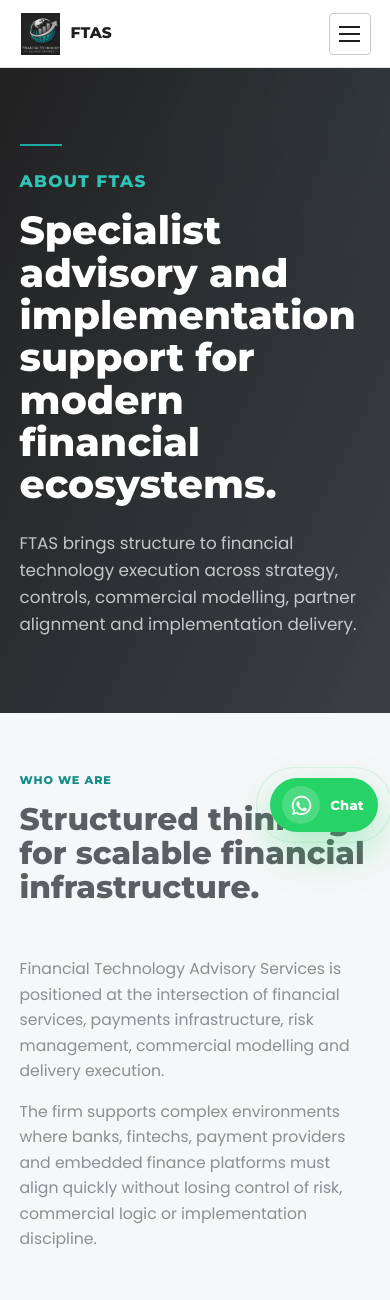
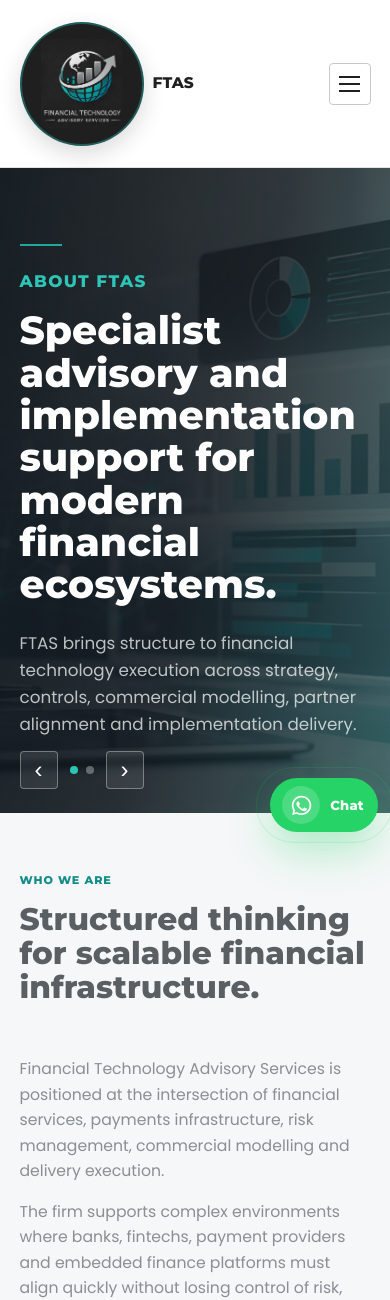
Before and after one commit to theo117/FTAS, a PHP site: page /about.html in a window 390 px wide. Shown: the top 1300 px of the page. Run offline with PHP 8.4, Linux system fonts and the light colour scheme.

Commit message:
Refactor logo implementation across multiple pages for consistent styling and improved layout

```diff
--- a/about.html
+++ b/about.html
@@ -93,7 +93,7 @@
   <body>
     <header class="site-header">
       <a class="brand" href="index.html" aria-label="FTAS home">
-        <img src="assets/fsa-logo.webp" alt="Financial Technology Advisory Services logo" width="346" height="378" />
+        <span class="logo-badge"><img src="assets/fsa-logo.webp" alt="Financial Technology Advisory Services logo" width="346" height="378" /></span>
         <span>FTAS</span>
       </a>
       <button class="nav-toggle" type="button" aria-expanded="false" aria-controls="site-nav">
@@ -257,7 +257,7 @@
     <footer class="site-footer">
       <div class="wrap footer-grid">
         <div class="footer-brand">
-          <img src="assets/fsa-logo.webp" alt="" width="346" height="378" loading="lazy" decoding="async" />
+          <span class="logo-badge"><img src="assets/fsa-logo.webp" alt="" width="346" height="378" loading="lazy" decoding="async" /></span>
           <p>Financial Technology Advisory Services helps financial innovators build safer operating models.</p>
         </div>
         <div>
--- a/contact.html
+++ b/contact.html
@@ -30,7 +30,7 @@
   <body>
     <header class="site-header">
       <a class="brand" href="index.html" aria-label="FTAS home">
-        <img src="assets/fsa-logo.webp" alt="Financial Technology Advisory Services logo" width="346" height="378" />
+        <span class="logo-badge"><img src="assets/fsa-logo.webp" alt="Financial Technology Advisory Services logo" width="346" height="378" /></span>
         <span>FTAS</span>
       </a>
       <button class="nav-toggle" type="button" aria-expanded="false" aria-controls="site-nav">
@@ -115,7 +115,7 @@
     <footer class="site-footer">
       <div class="wrap footer-grid">
         <div class="footer-brand">
-          <img src="assets/fsa-logo.webp" alt="" width="346" height="378" loading="lazy" decoding="async" />
+          <span class="logo-badge"><img src="assets/fsa-logo.webp" alt="" width="346" height="378" loading="lazy" decoding="async" /></span>
           <p>Financial Technology Advisory Services helps financial innovators build successful banking partnerships.</p>
         </div>
         <div>
--- a/index.html
+++ b/index.html
@@ -88,7 +88,7 @@
   <body>
     <header class="site-header">
       <a class="brand" href="index.html" aria-label="FTAS home">
-        <img src="assets/fsa-logo.webp" alt="Financial Technology Advisory Services logo" width="346" height="378" />
+        <span class="logo-badge"><img src="assets/fsa-logo.webp" alt="Financial Technology Advisory Services logo" width="346" height="378" /></span>
         <span>FTAS</span>
       </a>
 
@@ -329,7 +329,7 @@
     <footer class="site-footer">
       <div class="wrap footer-grid">
         <div class="footer-brand">
-          <img src="assets/fsa-logo.webp" alt="" width="346" height="378" loading="lazy" decoding="async" />
+          <span class="logo-badge"><img src="assets/fsa-logo.webp" alt="" width="346" height="378" loading="lazy" decoding="async" /></span>
           <p>
             FTAS helps banks, fintechs, payment providers and enterprise businesses build successful
             banking partnerships from concept to market.
--- a/insights.html
+++ b/insights.html
@@ -30,7 +30,7 @@
   <body>
     <header class="site-header">
       <a class="brand" href="index.html" aria-label="FTAS home">
-        <img src="assets/fsa-logo.webp" alt="Financial Technology Advisory Services logo" width="346" height="378" />
+        <span class="logo-badge"><img src="assets/fsa-logo.webp" alt="Financial Technology Advisory Services logo" width="346" height="378" /></span>
         <span>FTAS</span>
       </a>
       <button class="nav-toggle" type="button" aria-expanded="false" aria-controls="site-nav">
@@ -73,7 +73,7 @@
     <footer class="site-footer">
       <div class="wrap footer-grid">
         <div class="footer-brand">
-          <img src="assets/fsa-logo.webp" alt="" width="346" height="378" loading="lazy" decoding="async" />
+          <span class="logo-badge"><img src="assets/fsa-logo.webp" alt="" width="346" height="378" loading="lazy" decoding="async" /></span>
           <p>Financial Technology Advisory Services helps financial innovators build safer operating models.</p>
         </div>
         <div>
--- a/paia.html
+++ b/paia.html
@@ -30,7 +30,7 @@
   <body>
     <header class="site-header">
       <a class="brand" href="index.html" aria-label="FTAS home">
-        <img src="assets/fsa-logo.webp" alt="Financial Technology Advisory Services logo" width="346" height="378" />
+        <span class="logo-badge"><img src="assets/fsa-logo.webp" alt="Financial Technology Advisory Services logo" width="346" height="378" /></span>
         <span>FTAS</span>
       </a>
       <button class="nav-toggle" type="button" aria-expanded="false" aria-controls="site-nav">
@@ -234,7 +234,7 @@
     <footer class="site-footer">
       <div class="wrap footer-grid">
         <div class="footer-brand">
-          <img src="assets/fsa-logo.webp" alt="" width="346" height="378" loading="lazy" decoding="async" />
+          <span class="logo-badge"><img src="assets/fsa-logo.webp" alt="" width="346" height="378" loading="lazy" decoding="async" /></span>
           <p>Financial Technology Advisory Services helps financial innovators build safer operating models.</p>
         </div>
         <div>
--- a/post.html
+++ b/post.html
@@ -33,7 +33,7 @@
   <body>
     <header class="site-header">
       <a class="brand" href="index.html" aria-label="FTAS home">
-        <img src="assets/fsa-logo.webp" alt="Financial Technology Advisory Services logo" width="346" height="378" />
+        <span class="logo-badge"><img src="assets/fsa-logo.webp" alt="Financial Technology Advisory Services logo" width="346" height="378" /></span>
         <span>FTAS</span>
       </a>
       <button class="nav-toggle" type="button" aria-expanded="false" aria-controls="site-nav">
@@ -76,7 +76,7 @@
     <footer class="site-footer">
       <div class="wrap footer-grid">
         <div class="footer-brand">
-          <img src="assets/fsa-logo.webp" alt="" width="346" height="378" loading="lazy" decoding="async" />
+          <span class="logo-badge"><img src="assets/fsa-logo.webp" alt="" width="346" height="378" loading="lazy" decoding="async" /></span>
           <p>Financial Technology Advisory Services helps financial innovators build safer operating models.</p>
         </div>
         <div>
--- a/services.html
+++ b/services.html
@@ -30,7 +30,7 @@
   <body>
     <header class="site-header">
       <a class="brand" href="index.html" aria-label="FTAS home">
-        <img src="assets/fsa-logo.webp" alt="Financial Technology Advisory Services logo" width="346" height="378" />
+        <span class="logo-badge"><img src="assets/fsa-logo.webp" alt="Financial Technology Advisory Services logo" width="346" height="378" /></span>
         <span>FTAS</span>
       </a>
       <button class="nav-toggle" type="button" aria-expanded="false" aria-controls="site-nav">
@@ -211,7 +211,7 @@
     <footer class="site-footer">
       <div class="wrap footer-grid">
         <div class="footer-brand">
-          <img src="assets/fsa-logo.webp" alt="" width="346" height="378" loading="lazy" decoding="async" />
+          <span class="logo-badge"><img src="assets/fsa-logo.webp" alt="" width="346" height="378" loading="lazy" decoding="async" /></span>
           <p>Financial Technology Advisory Services helps financial innovators build successful banking partnerships.</p>
         </div>
         <div>
--- a/style.css
+++ b/style.css
@@ -13,6 +13,7 @@
   --shadow: 0 24px 60px rgba(31, 31, 31, 0.1);
   --max: 1180px;
   --gutter: clamp(20px, 5vw, 72px);
+  --header-height: 210px;
 }
 
 * {
@@ -31,7 +32,7 @@ body {
 
 body {
   margin: 0;
-  padding-top: 72px;
+  padding-top: var(--header-height);
   color: var(--ink);
   background: var(--surface);
   font-family: "Poppins", Calibri, Arial, sans-serif;
@@ -121,7 +122,7 @@ p {
   display: flex;
   align-items: center;
   justify-content: space-between;
-  min-height: 72px;
+  min-height: var(--header-height);
   padding: 10px var(--gutter);
   background: rgba(255, 255, 255, 0.96);
   border-bottom: 1px solid var(--line);
@@ -138,9 +139,23 @@ p {
   font-weight: 800;
 }
 
-.brand img {
-  width: 50px;
-  height: 50px;
+.brand .logo-badge {
+  display: grid;
+  flex: 0 0 auto;
+  place-items: center;
+  width: 180px;
+  height: 180px;
+  aspect-ratio: 1;
+  background: #1f1f1f;
+  border: 2px solid rgba(31, 167, 161, 0.45);
+  border-radius: 50%;
+  box-shadow: 0 8px 22px rgba(31, 31, 31, 0.16);
+}
+
+.brand .logo-badge img {
+  display: block;
+  width: 68%;
+  height: auto;
   object-fit: contain;
 }
 
@@ -263,7 +278,7 @@ p {
 .hero {
 
   position: relative;
-  min-height: min(760px, calc(100vh - 72px));
+  min-height: min(760px, calc(100vh - var(--header-height)));
   overflow: hidden;
   background: var(--charcoal);
 }
@@ -693,12 +708,24 @@ p {
 }
 
 .page-hero {
+  position: relative;
+  overflow: hidden;
   padding: clamp(88px, 12vw, 146px) 0 clamp(62px, 8vw, 102px);
   color: #ffffff;
   background:
     linear-gradient(115deg, rgba(31, 31, 31, 0.92), rgba(58, 63, 68, 0.86)),
     radial-gradient(circle at right top, rgba(46, 196, 182, 0.28), transparent 34%),
     var(--charcoal);
+}
+
+.page-hero-inner {
+  position: relative;
+  z-index: 1;
+}
+
+.page-hero .hero-slider-controls {
+  right: var(--gutter);
+  bottom: 24px;
 }
 
 .page-hero h1,
@@ -1168,12 +1195,24 @@ textarea:focus {
   gap: clamp(26px, 5vw, 58px);
 }
 
-.footer-brand img {
+.footer-brand .logo-badge {
+  display: grid;
+  place-items: center;
+  width: 205px;
+  height: 205px;
+  aspect-ratio: 1;
+  background: #1f1f1f;
+  border: 2px solid rgba(46, 196, 182, 0.5);
+  border-radius: 50%;
+  box-shadow: 0 10px 26px rgba(0, 0, 0, 0.24);
+  margin-bottom: 18px;
+}
+
+.footer-brand .logo-badge img {
   display: block;
-  width: 70px;
+  width: 68%;
   height: auto;
   object-fit: contain;
-  margin-bottom: 18px;
 }
 
 .site-footer h4 {
@@ -1689,19 +1728,23 @@ body.page-transitioning .whatsapp-widget {
 }
 
 @media (max-width: 860px) {
+  :root {
+    --header-height: 168px;
+  }
+
   body {
-    padding-top: 68px;
+    padding-top: var(--header-height);
   }
 
   .site-header {
-    min-height: 68px;
+    min-height: var(--header-height);
     padding-top: 8px;
     padding-bottom: 8px;
   }
 
-  .brand img {
-    width: 46px;
-    height: 46px;
+  .brand .logo-badge {
+    width: 140px;
+    height: 140px;
   }
 
   .nav-toggle {
@@ -1712,7 +1755,7 @@ body.page-transitioning .whatsapp-widget {
 
   .site-nav {
     position: absolute;
-    top: 68px;
+    top: var(--header-height);
     right: 18px;
     left: 18px;
     z-index: 1;
@@ -1787,6 +1830,10 @@ body.page-transitioning .whatsapp-widget {
     left: var(--gutter);
   }
 
+  .page-hero .hero-slider-controls {
+    right: auto;
+  }
+
   .hero-slider-controls button {
     width: 38px;
     height: 38px;
@@ -1933,13 +1980,13 @@ body.page-transitioning .whatsapp-widget {
 }
 
 @media (max-width: 420px) {
-  .brand span {
+  .brand > span:not(.logo-badge) {
     max-width: 92px;
   }
 
-  .brand img {
-    width: 42px;
-    height: 42px;
+  .brand .logo-badge {
+    width: 124px;
+    height: 124px;
   }
 
   .nav-toggle {
--- a/terms.html
+++ b/terms.html
@@ -27,7 +27,7 @@
   <body>
     <header class="site-header">
       <a class="brand" href="index.html" aria-label="FTAS home">
-        <img src="assets/fsa-logo.webp" alt="Financial Technology Advisory Services logo" width="346" height="378" />
+        <span class="logo-badge"><img src="assets/fsa-logo.webp" alt="Financial Technology Advisory Services logo" width="346" height="378" /></span>
         <span>FTAS</span>
       </a>
       <button class="nav-toggle" type="button" aria-expanded="false" aria-controls="site-nav">
@@ -219,7 +219,7 @@
     <footer class="site-footer">
       <div class="wrap footer-grid">
         <div class="footer-brand">
-          <img src="assets/fsa-logo.webp" alt="" width="346" height="378" loading="lazy" decoding="async" />
+          <span class="logo-badge"><img src="assets/fsa-logo.webp" alt="" width="346" height="378" loading="lazy" decoding="async" /></span>
           <p>Financial Technology Advisory Services helps financial innovators build safer operating models.</p>
         </div>
         <div>
```
Also changed, not shown: script.js (+32 -0 lines).
